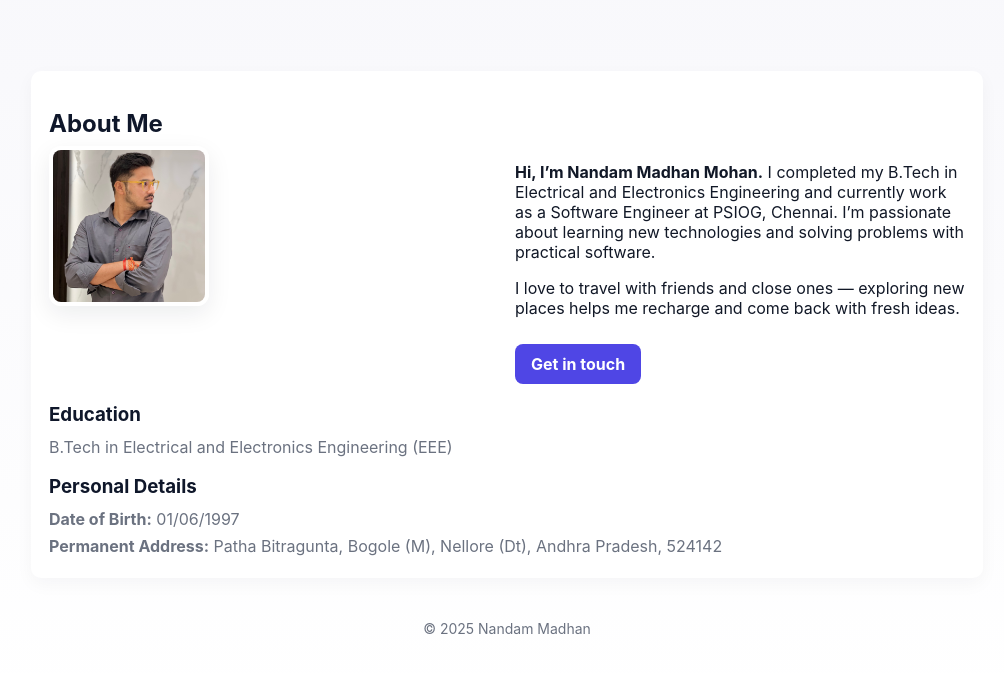
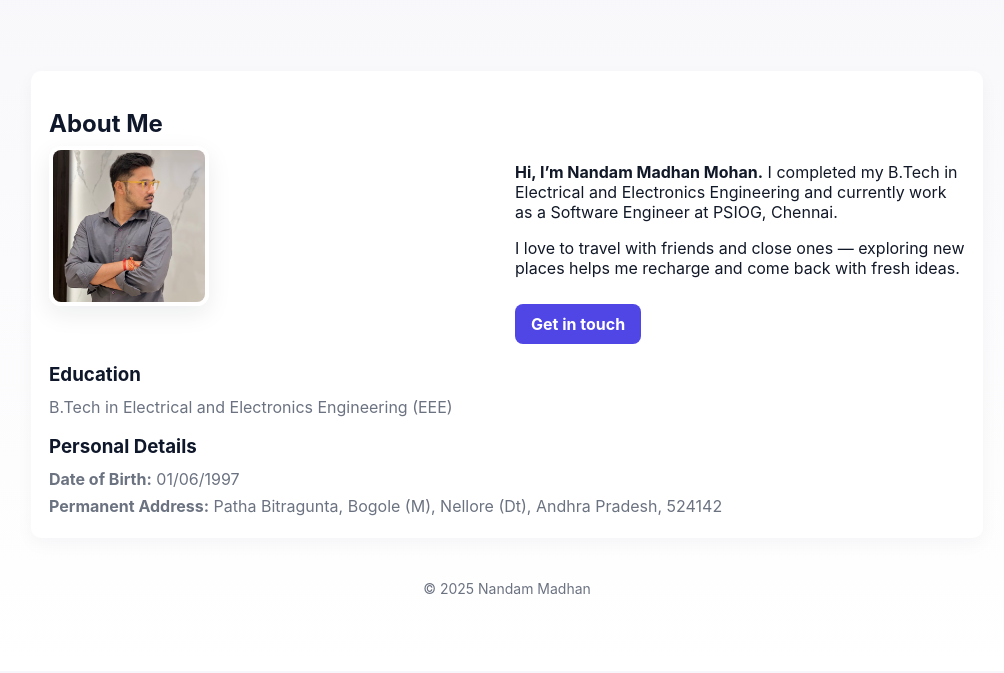
Before and after one commit to Madh31/madhan-website, a plain HTML site: page about.html in a window 1280 px wide. Shown: the part 127-800 px from the top of the page, without its empty margins (133-1137 px from the left). Drawn offline with Linux system fonts and the light colour scheme.

Commit message:
Update about.html

```diff
--- a/about.html
+++ b/about.html
@@ -25,7 +25,7 @@
         <img class="profile-photo" src="photo.jpg" alt="photo">
       </div>
       <div>
-        <p><strong>Hi, I’m Nandam Madhan Mohan.</strong> I completed my B.Tech in Electrical and Electronics Engineering and currently work as a Software Engineer at PSIOG, Chennai. I’m passionate about learning new technologies and solving problems with practical software.</p>
+        <p><strong>Hi, I’m Nandam Madhan Mohan.</strong> I completed my B.Tech in Electrical and Electronics Engineering and currently work as a Software Engineer at PSIOG, Chennai.</p>
         <p>I love to travel with friends and close ones — exploring new places helps me recharge and come back with fresh ideas.</p>
         <a class="cta-button" href="contact.html">Get in touch</a>
       </div>
```
